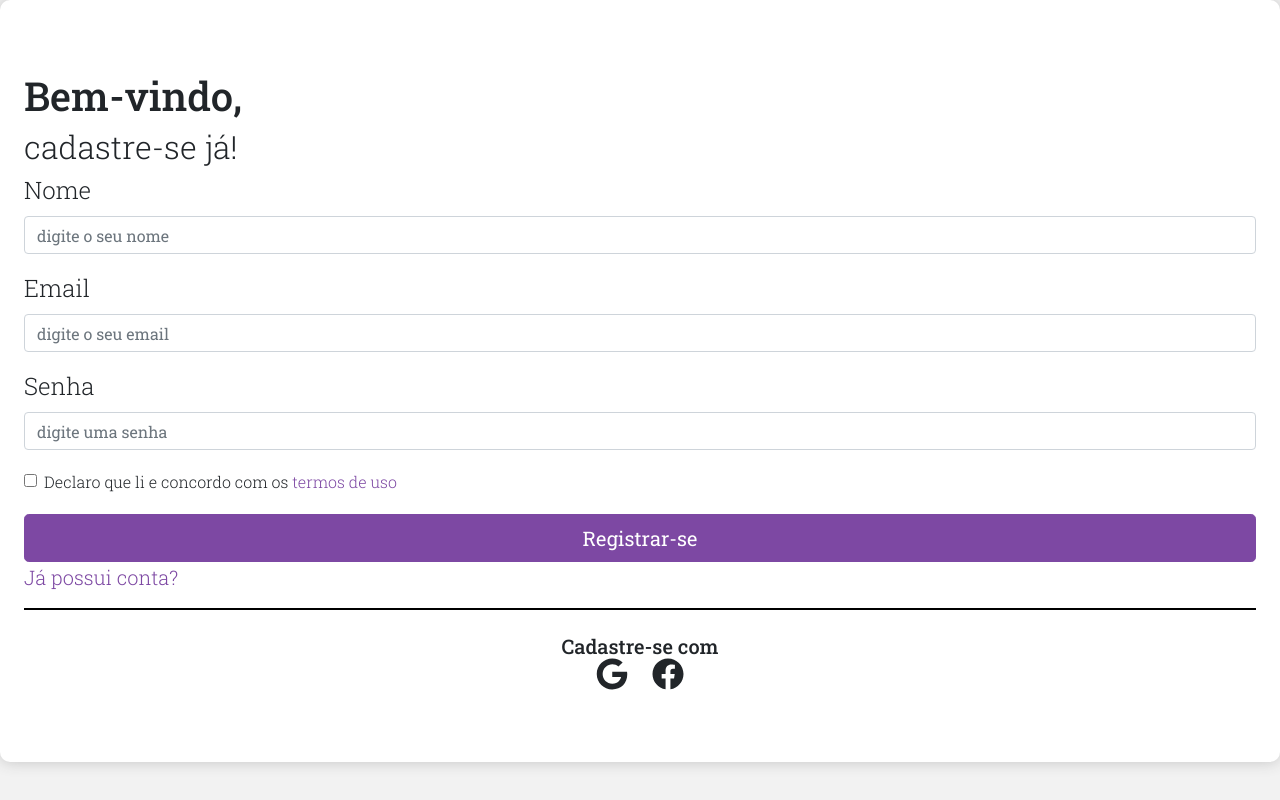
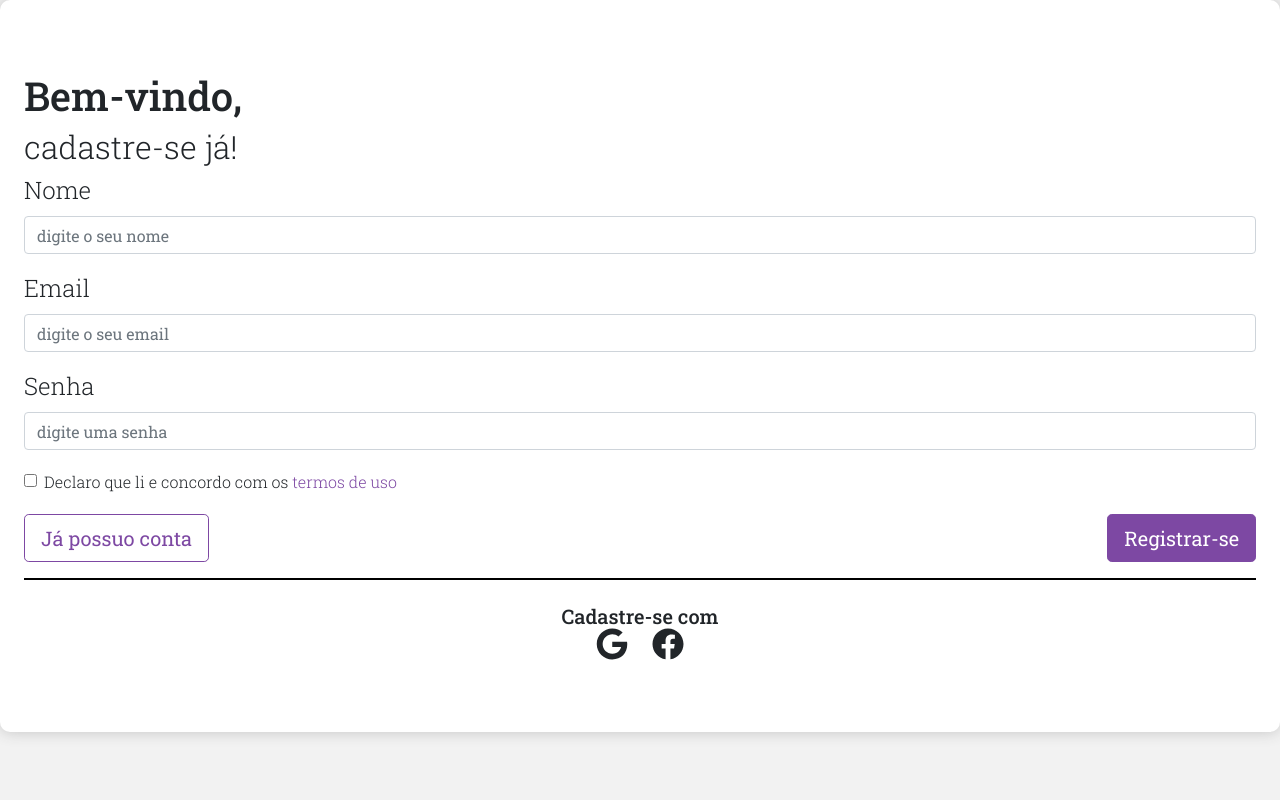
Before and after one commit to Plantasia/frontend, a Next.js app: page /signup/_form in a window 1280 px wide. Built offline with nearby package versions, Linux system fonts and the light colour scheme.

Commit message:
✨ design features

```diff
--- a/src/pages/signup/_form.tsx
+++ b/src/pages/signup/_form.tsx
@@ -1,11 +1,10 @@
 import { Dispatch, SetStateAction } from "react"
-import { Button } from "react-bootstrap"
+import { Button, Alert } from "react-bootstrap"
 import {
   Title,
   Form,
   Label,
   FormWrapper,
-  AuxLink,
   SocialAuths,
   SocialAuthsIcons,
   TermsCheck,
@@ -14,7 +13,7 @@ import {
 } from "@src/styles/components/Auth"
 
 interface ISignUpForm {
-  handleSubmitLogin(): void
+  handleSubmitSignUp(): void
   handleFacebookAuth(): void
   handleGoogleAuth(): void
   setPassword: Dispatch<SetStateAction<string>>
@@ -26,7 +25,7 @@ interface ISignUpForm {
 }
 
 export default function SignUpForm({
-  handleSubmitLogin,
+  handleSubmitSignUp,
   handleFacebookAuth,
   handleGoogleAuth,
   email,
@@ -82,13 +81,20 @@ export default function SignUpForm({
             </TermsCheck.Label>
           </TermsCheck>
         </Form.Group>
-
-        <Button variant="primary" size="lg" onClick={handleSubmitLogin}>
-          Registrar-se
-        </Button>
-
-        <Form.Group>
-          <AuxLink href="/signin">Já possui conta?</AuxLink>
+        <Form.Group className="d-flex justify-content-between">
+          <Button variant="outline-primary" size="lg" as="a" href="/signin">
+            Já possuo conta
+          </Button>
+          <Button
+            variant="primary"
+            size="lg"
+            onClick={e => {
+              e.preventDefault()
+              handleSubmitSignUp()
+            }}
+          >
+            Registrar-se
+          </Button>
         </Form.Group>
       </Form>
       <SocialAuths>
```
